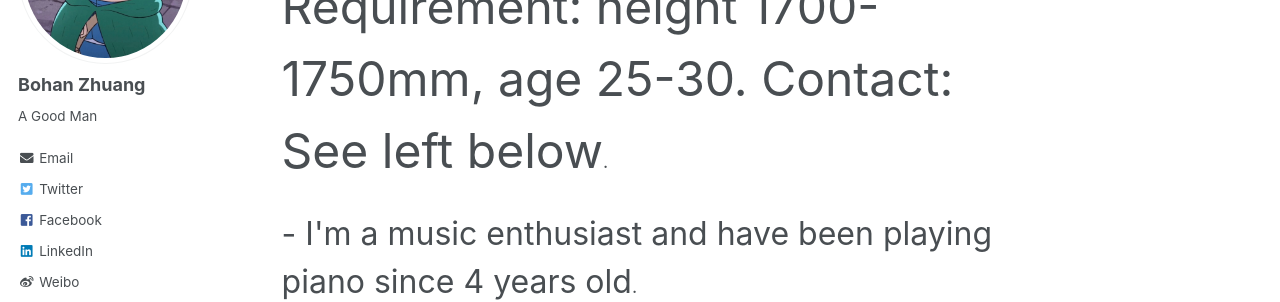
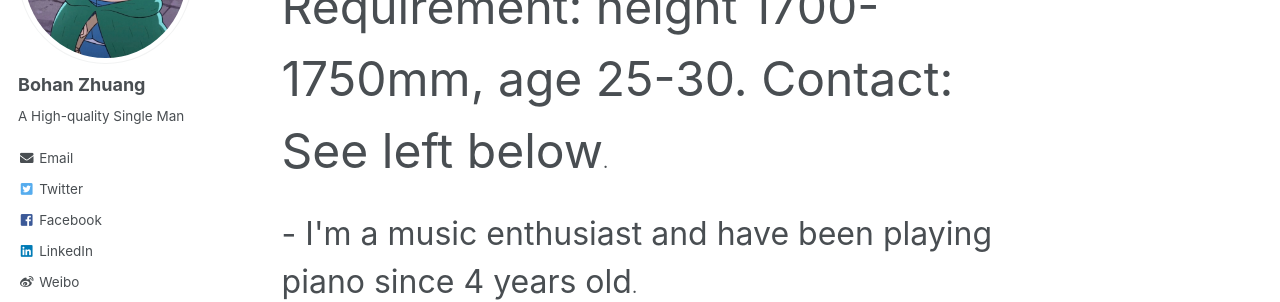
Before and after one commit to bohanzhuang/bohanzhuang.github.io, a Jekyll site: the page built from _pages/about.md, in a window 1280 px wide. Shown: the part 233-535 px from the top of the page. Built offline with Jekyll 4.4.1, drawn with Linux system fonts in a browser that asks for light colours.

Commit message:
Update _config.yml

```diff
--- a/_config.yml
+++ b/_config.yml
@@ -82,7 +82,7 @@ analytics:
 author:
   name             : "Bohan Zhuang"
   avatar           : "bohan.jpeg"
-  bio              : "A Good Man"
+  bio              : "A High-quality Single Man"
   location         : #"Location"
   employer         :
   pubmed           : #"https://www.ncbi.nlm.nih.gov/pubmed/?term=john+snow"
```
